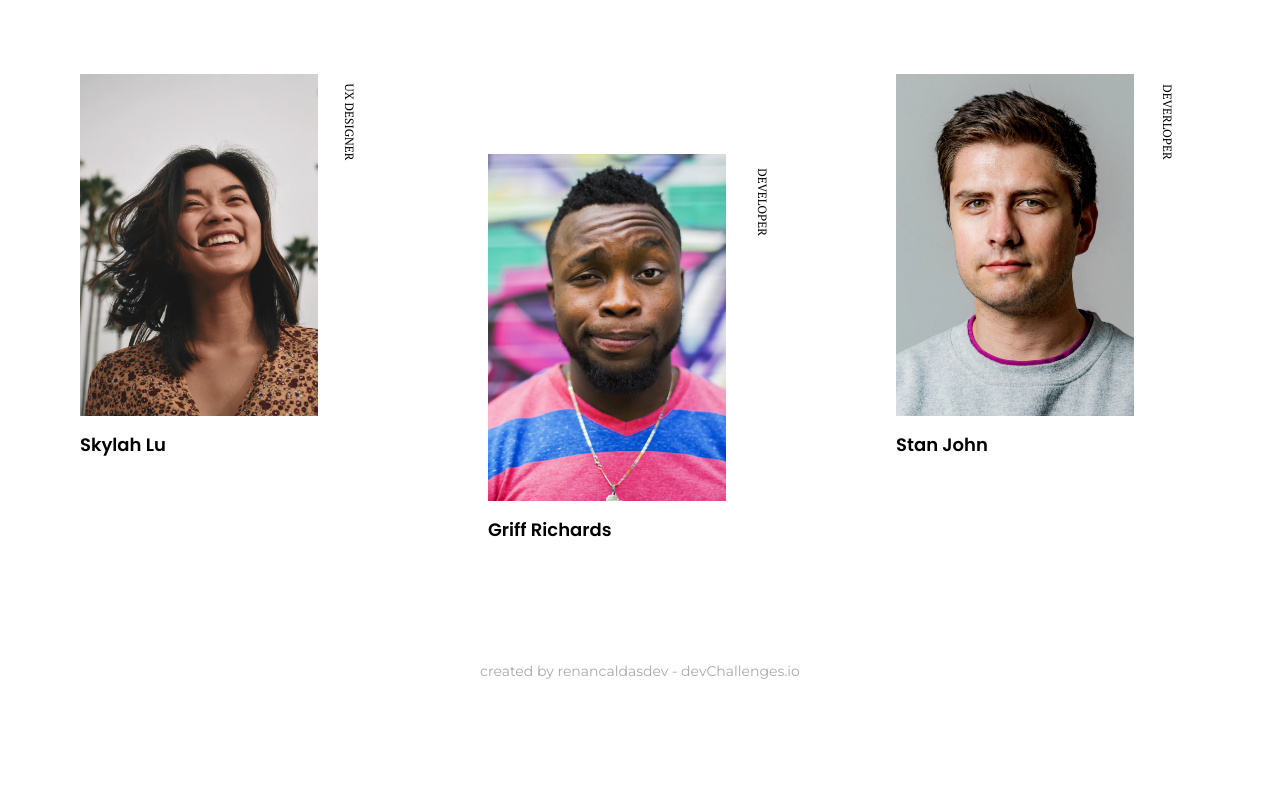
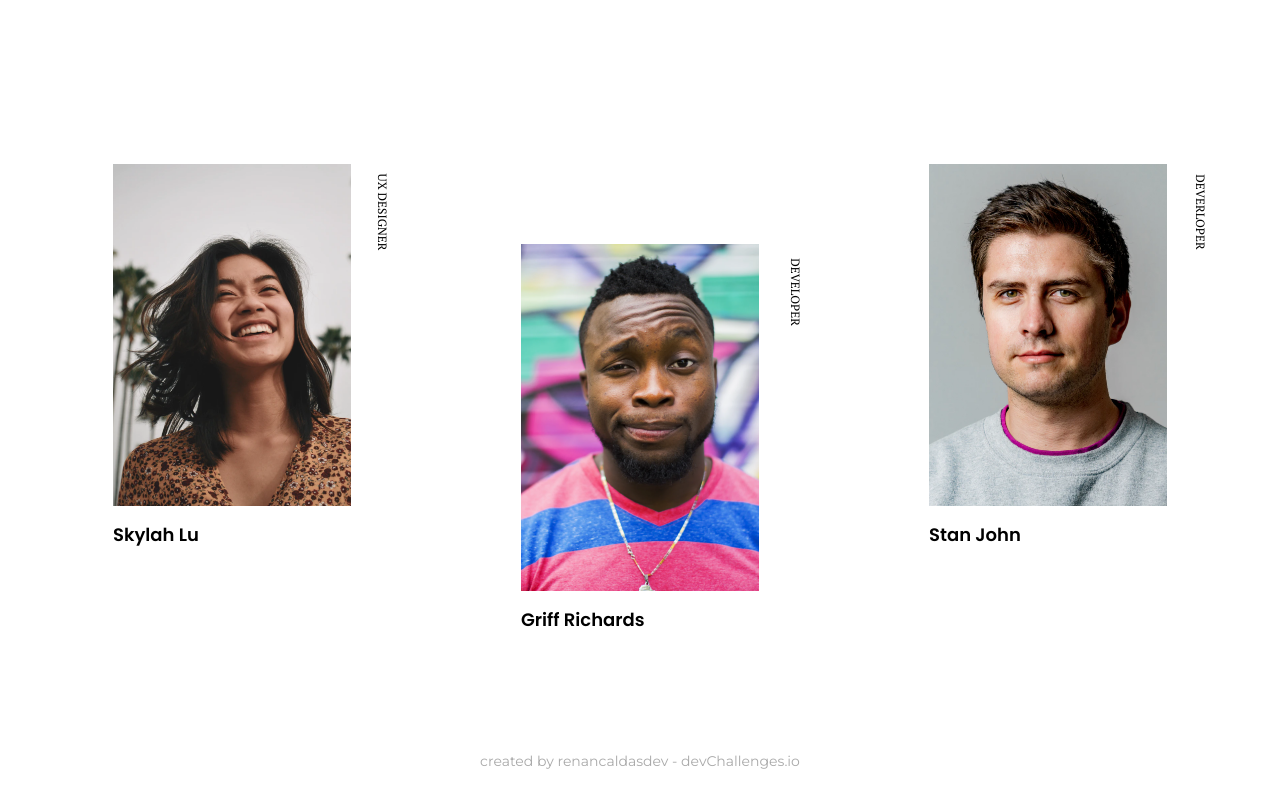
Before and after one commit to renancaldasdev/My-Team-Page, a plain HTML site: page index.html in a window 1280 px wide. Shown: the part 893-1683 px from the top of the page. Before the commit the page ends 1593 px from the top, so only its background shows below. Drawn offline with Linux system fonts and the light colour scheme.

Commit message:
fix: ajustes de responsividade

```diff
--- a/assets/css/styles.css
+++ b/assets/css/styles.css
@@ -27,12 +27,12 @@ img{
 .container{
   max-width: 112rem;
   margin: 0 auto;
+  padding: 10rem 2rem;
 }
 
 header{
   display: flex;
   justify-content: space-between;
-  padding-top: 11rem;
 }
 
 header h1{
@@ -57,14 +57,12 @@ header p {
   margin-top: 1rem;
 }
 
-main{
-  padding-top: 10rem;
-}
 
 .images-team{
   display: flex;
   gap: 17rem;
   flex-wrap: wrap;
+  justify-content: center;
 }
 
 .images-team--people{
@@ -115,7 +113,6 @@ main{
 }
 
 footer{
-  margin-top: 10rem;
   padding: 20px 0;
   text-align: center;
   font-family: var(--font-copy);
```
